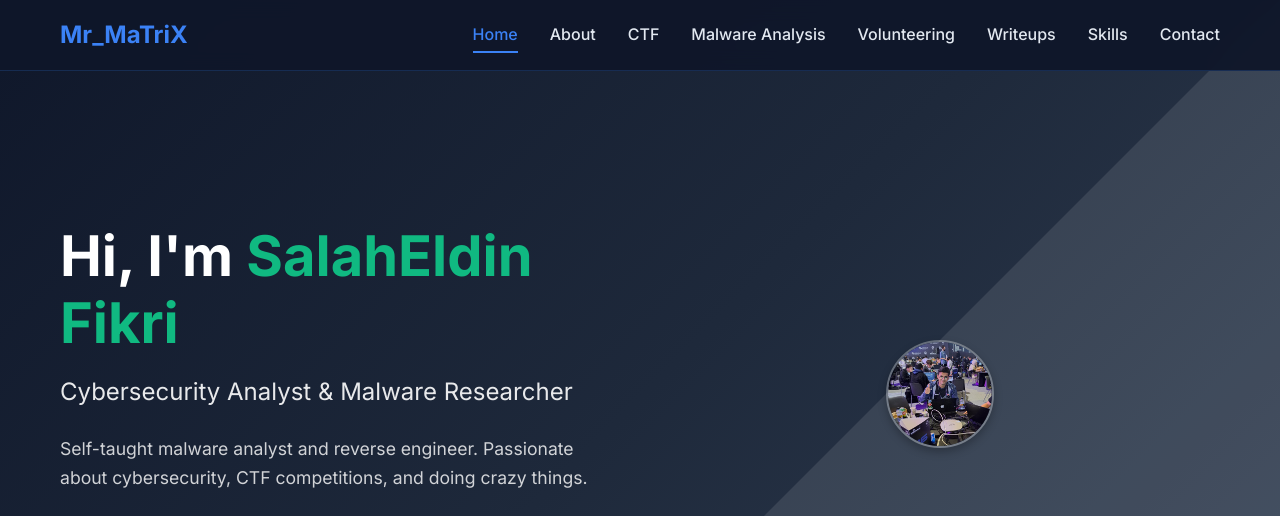
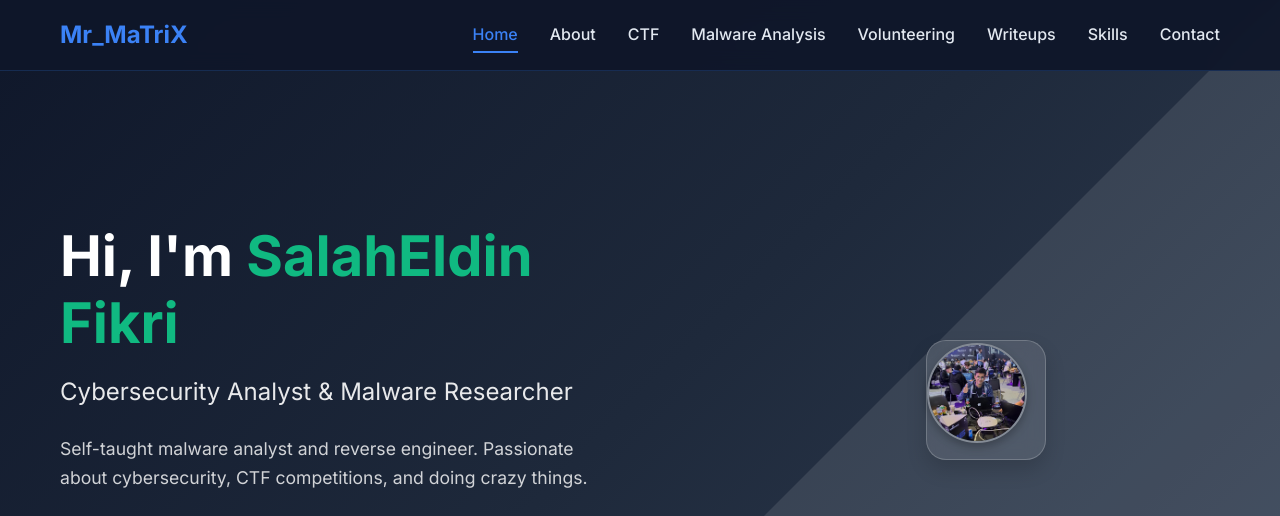
Before and after one commit to SalahEldinFikri/portfolio, a website: page index.html in a window 1280 px wide. Shown: the top 516 px of the page. Drawn offline with Linux system fonts and the light colour scheme.

```diff
--- a/styles.css
+++ b/styles.css
@@ -223,25 +223,34 @@
 }
 
 .profile-card {
-    width: 120px;
+    width: 120px;  /* smaller size */
     height: 120px;
-    left: -30px;
+    background: rgba(255, 255, 255, 0.1);
+    border-radius: 20px;
+    display: flex;
+    align-items: center;
+    justify-content: center;
+    backdrop-filter: blur(10px);
+    border: 1px solid rgba(255, 255, 255, 0.2);
+    box-shadow: 0 10px 20px rgba(0, 0, 0, 0.15);
+    position: relative;
+    right: -40px; /* moves it slightly to the right */
 }
 
-
 .profile-image {
-    font-size: 2.5rem;
+    font-size: 2rem;
     color: rgba(255, 255, 255, 0.8);
 }
 
 .profile-img {
-    width: 90%;
-    height: 90%;
+    width: 85%;
+    height: 85%;
     object-fit: cover;
-    border-radius: 50%; /* circular look */
+    border-radius: 50%; /* keep circular */
     border: 2px solid rgba(255, 255, 255, 0.3);
     box-shadow: 0 4px 8px rgba(0, 0, 0, 0.25);
 }
+
 
 
 .scroll-indicator {
```
